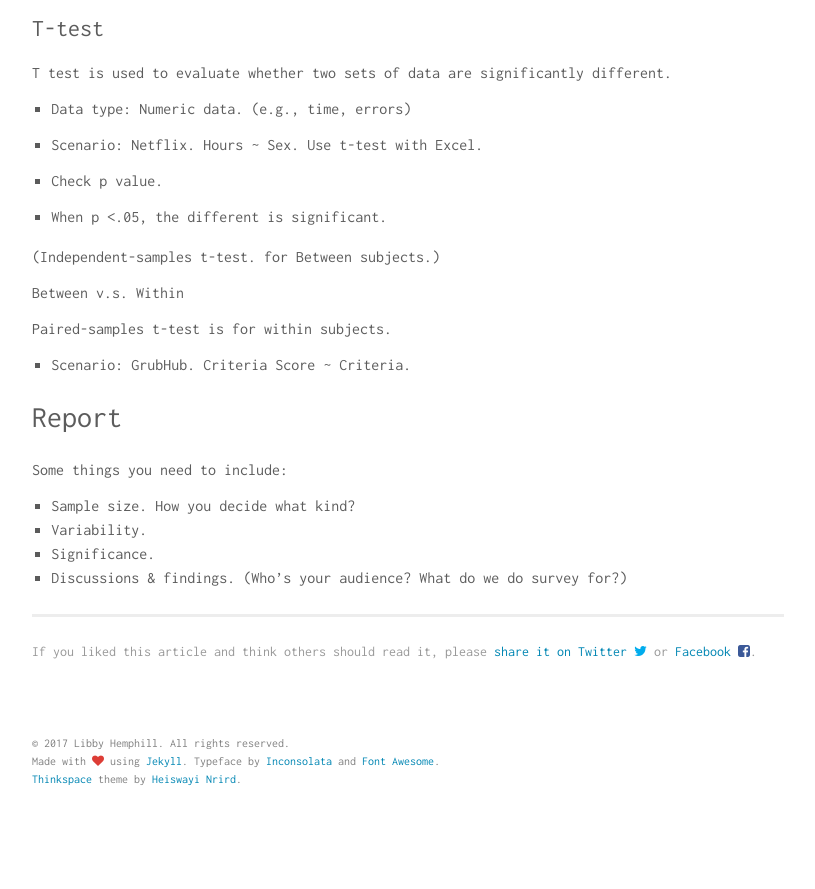
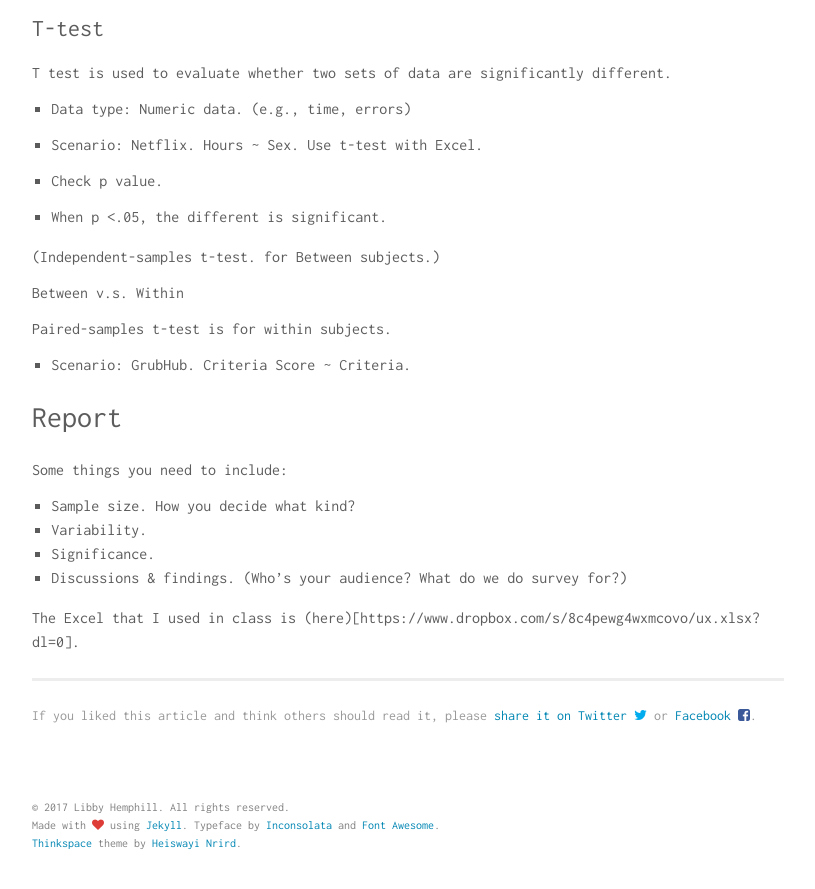
Before and after one commit to libbyh/com525spring2017, a Jekyll site: the page built from _posts/2017-03-27-stats-in-ux.md, in a window 1280 px wide and 900 px high, scrolled down 2226 px. Shown: the top 889 px of the window, without its empty margins (232-1047 px from the left). Built offline with Jekyll 4.4.1, drawn with Linux system fonts in a browser that asks for light colours; before the commit the page ends 3062 px from its top, so only the background shows below that.

Commit message:
add excel

```diff
--- a/_posts/2017-03-27-stats-in-ux.md
+++ b/_posts/2017-03-27-stats-in-ux.md
@@ -115,3 +115,5 @@ Some things you need to include:
 * Variability.
 * Significance.
 * Discussions & findings. (Who's your audience? What do we do survey for?)
+
+The Excel that I used in class is (here)[https://www.dropbox.com/s/8c4pewg4wxmcovo/ux.xlsx?dl=0].
```
